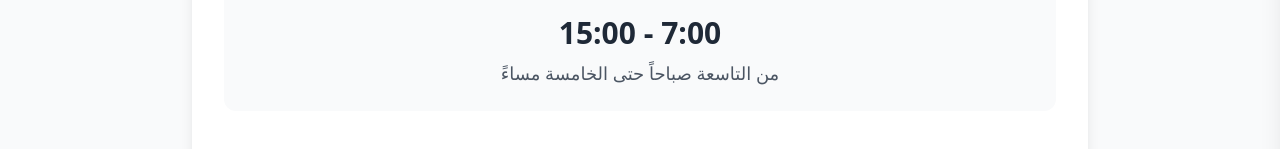
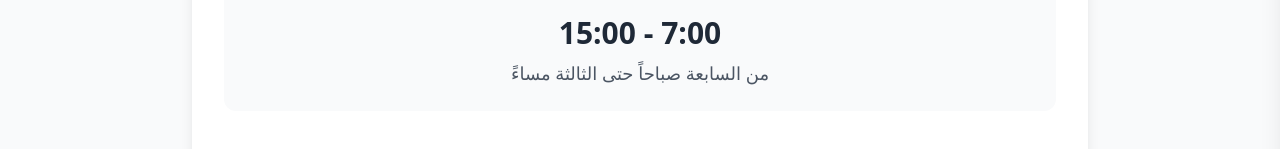
Before and after one commit to AhmedMaher123384/mawasiem, a React (Vite) app: page /contact in a window 1280 px wide. Shown: the part 325-474 px from the top of the page. Built offline with nearby package versions, Linux system fonts and the light colour scheme.

Commit message:
Updates Contact.tsx

```diff
--- a/src/pages/Contact.tsx
+++ b/src/pages/Contact.tsx
@@ -22,7 +22,7 @@ function Contact() {
             15:00 - 7:00
           </p>
           <p className="text-center text-gray-600 text-lg">
-            من التاسعة صباحاً حتى الخامسة مساءً
+            من السابعة صباحاً حتى الثالثة مساءً
           </p>
         </div>
       </div>
```
